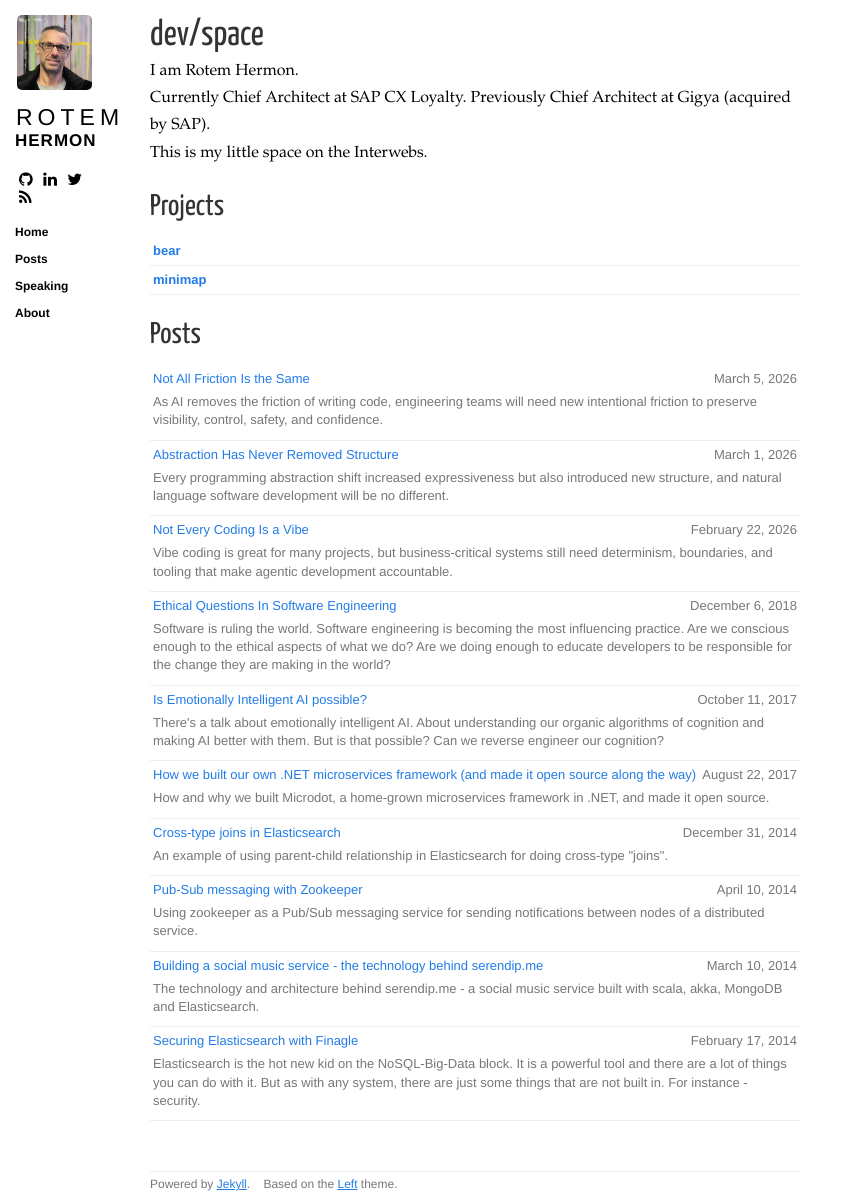
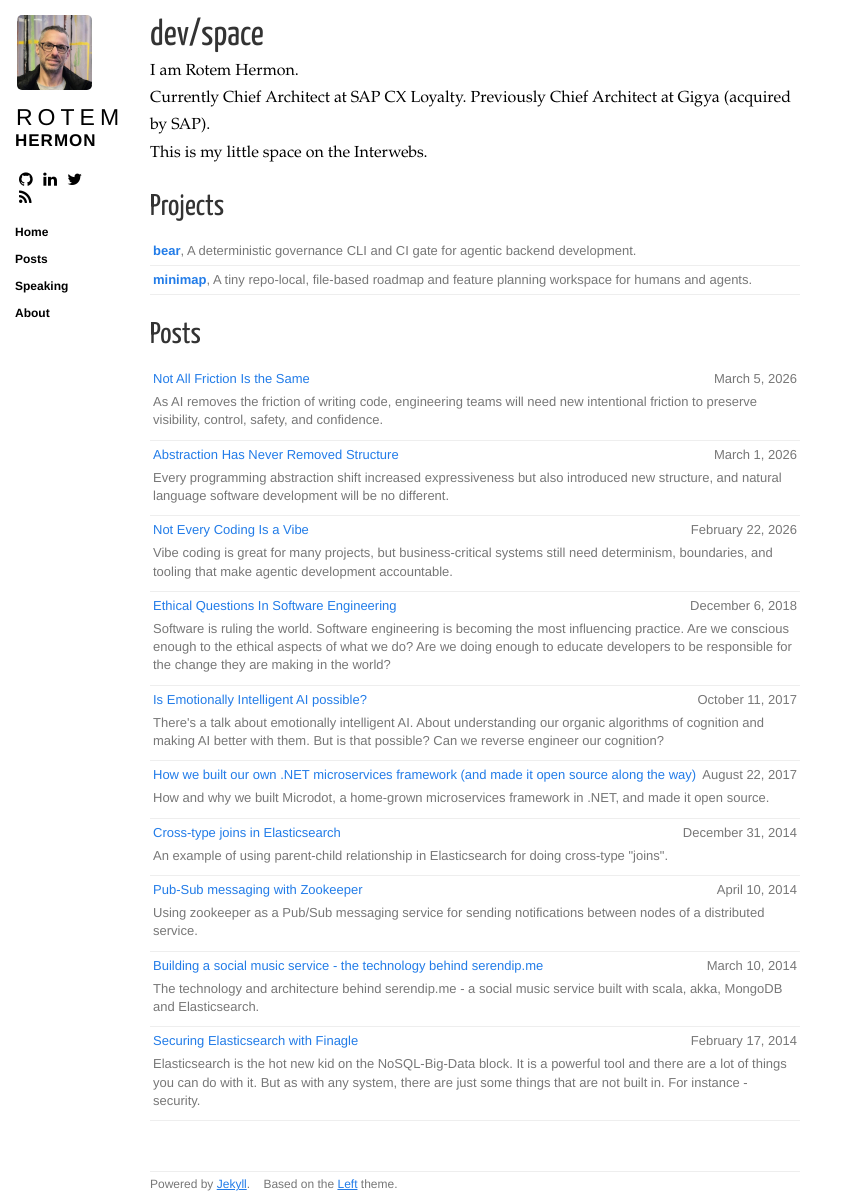
Before and after one commit to rore/rore.github.com, a Jekyll site: the page built from index.html, in a window 1280 px wide. Shown: the whole page, without its empty margins (0-848 px from the left). Built offline with Jekyll 4.4.1, drawn with Linux system fonts in a browser that asks for light colours.

Commit message:
Add repo descriptions to featured projects

```diff
--- a/index.html
+++ b/index.html
@@ -12,10 +12,10 @@ This is my little space on the Interwebs.
 <h2>Projects</h2>
   <ul class="listing">
     <li>
-      <a href="https://github.com/rore/bear-cli" target="_blank" rel="noopener noreferrer"><b>bear</b></a>
+      <a href="https://github.com/rore/bear-cli" target="_blank" rel="noopener noreferrer"><b>bear</b></a>, A deterministic governance CLI and CI gate for agentic backend development.
     </li>
     <li>
-      <a href="https://github.com/rore/minimap" target="_blank" rel="noopener noreferrer"><b>minimap</b></a>
+      <a href="https://github.com/rore/minimap" target="_blank" rel="noopener noreferrer"><b>minimap</b></a>, A tiny repo-local, file-based roadmap and feature planning workspace for humans and agents.
     </li>
   </ul>
 
```
